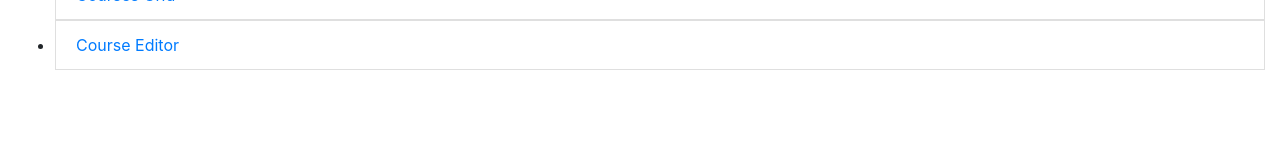
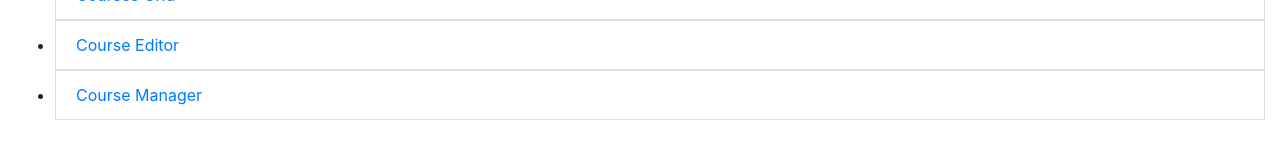
Before and after one commit to livia-zeng/wbdv-sp21-01-ling-client-react, a React (Create React App) app: page / in a window 1280 px wide. Shown: the part 136-300 px from the top of the page. Built offline with nearby package versions, Linux system fonts and the light colour scheme.

Commit message:
add course manager to home

```diff
--- a/src/components/home.js
+++ b/src/components/home.js
@@ -24,6 +24,12 @@ export default () =>
                         Course Editor
                     </Link>
                 </li>
+
+                <li>
+                    <Link to="/courses" className="list-group-item">
+                        Course Manager
+                    </Link>
+                </li>
             </ul>
 
         </div>
```
